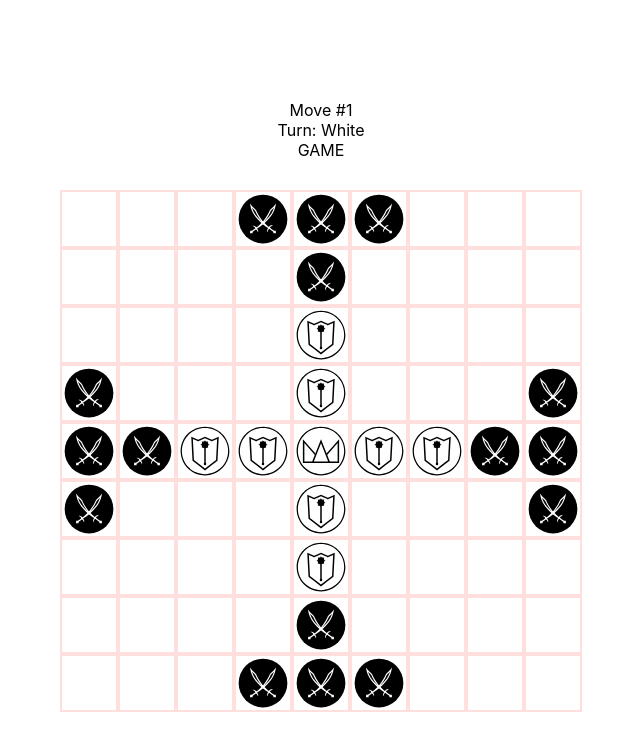
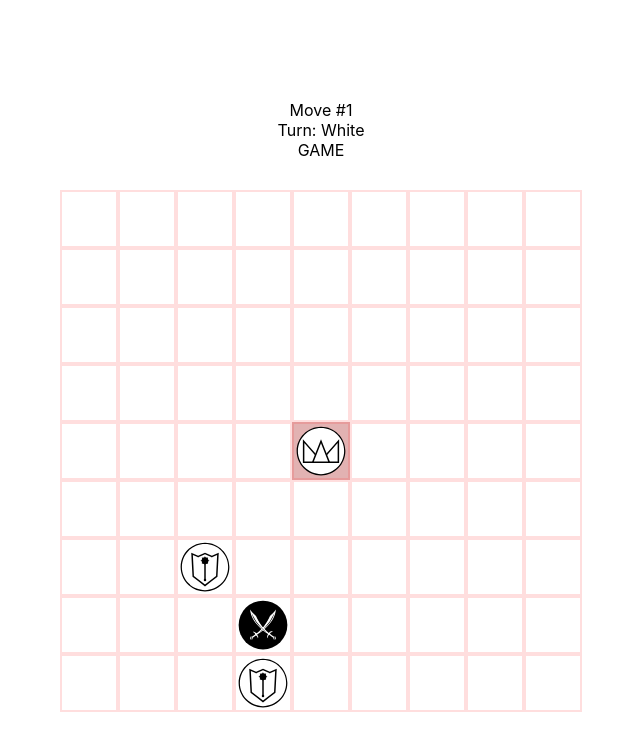
Before and after one commit to Cervus23/chechers, a React (Create React App) app: page / in a window 1280 px wide. Shown: the top 750 px of the page, without its empty margins (319-959 px from the left). Built offline with nearby package versions, Linux system fonts and the light colour scheme.

Commit message:
Added displaying center cell

```diff
--- a/src/components/GameMap/index.js
+++ b/src/components/GameMap/index.js
@@ -44,6 +44,13 @@ const GameMap = ({
   const isActive = ([i, j]) =>
     (activeIndex[0] === i && activeIndex[1] === j) ||
     activePath.has(`${i}${SEPARATOR}${j}`);
+
+  const isCenter = ([i, j]) => {
+    const centerRow = (map[0].length - 1) / 2;
+    const centerCol = (map[1].length - 1) / 2;
+
+    return i === centerRow && j === centerCol;
+  };
 
   useEffect(() => {
     if (
@@ -133,7 +140,11 @@ const GameMap = ({
             {row.map((symbol, j) => (
               <div
                 onClick={() => onClickHandler([i, j])}
-                className={'cell' + (isActive([i, j]) ? ' active' : '')}
+                className={
+                  'cell' +
+                  (isActive([i, j]) ? ' active' : '') +
+                  (isCenter([i, j]) ? ' center' : '')
+                }
                 key={j}
               >
                 <CellElement symbol={symbol} isActive={isActive([i, j])} />
--- a/src/components/GameMap/style.css
+++ b/src/components/GameMap/style.css
@@ -19,3 +19,7 @@
   border: 2px solid rgb(0, 255, 136);
   cursor: pointer;
 }
+
+.cell.center {
+  background-color: rgba(160, 0, 0, 0.3);
+}
--- a/src/engine/mapRenderer.js
+++ b/src/engine/mapRenderer.js
@@ -1,28 +1,28 @@
 import { EMPTY_CELL, SEPARATOR } from './types';
 
+// const start = [
+//   '...xxx...',
+//   '....x....',
+//   '....0....',
+//   'x...0...x',
+//   'xx00M00xx',
+//   'x...0...x',
+//   '....0....',
+//   '....x....',
+//   '...xxx...',
+// ];
+
 const start = [
-  '...xxx...',
-  '....x....',
-  '....0....',
-  'x...0...x',
-  'xx00M00xx',
-  'x...0...x',
-  '....0....',
-  '....x....',
-  '...xxx...',
+  '.........',
+  '.........',
+  '.........',
+  '.........',
+  '....M....',
+  '.........',
+  '..0......',
+  '...x.....',
+  '...0.....',
 ];
-
-// const start = [
-//   '.........',
-//   '.........',
-//   '....MM...',
-//   '.........',
-//   '..M...M..',
-//   '.........',
-//   '....M....',
-//   '.........',
-//   '..x......',
-// ];
 
 export const createMap = ({ height, width }) =>
   start.map((row) => row.split(''));
```
Also changed, not shown: src/components/Checker/black.svg. Lines whose indentation alone changed are shown as unchanged.
